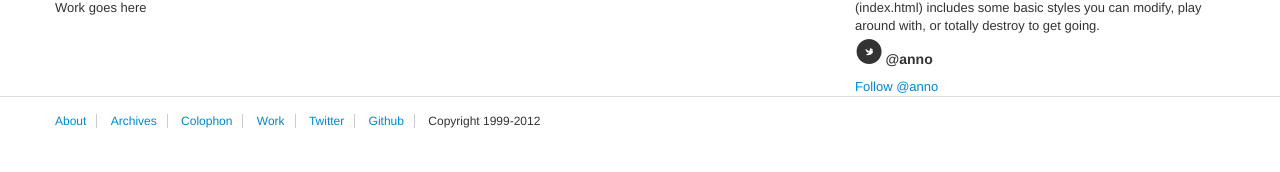
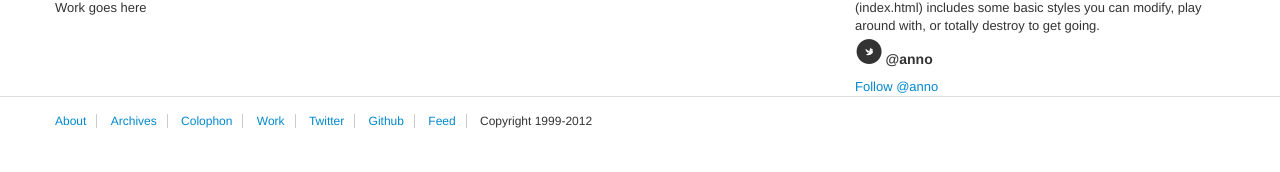
Before and after one commit to stve/stve.github.io, a Jekyll site: the page built from work.html, in a window 1280 px wide. Shown: the part 128-300 px from the top of the page. Built offline with Jekyll 4.4.1, drawn with Linux system fonts in a browser that asks for light colours; nearby versions of some CDN libraries; some web fonts are replaced; library files that are not in the unit come from our copies; Markdown is read by kramdown in place of the engine named in the settings; comment, search, counter and statistics services are not loaded.

Commit message:
add feed link in footer

```diff
--- a/_includes/footer.html
+++ b/_includes/footer.html
@@ -10,6 +10,7 @@
             <li><a href="/work.html" title="Work">Work</a></li>
             <li><a href="https://twitter.com/anno" title="Twitter">Twitter</a></li>
             <li><a href="https://github.com/spagalloco" title="Github">Github</a></li>
+            <li><a href="http://feeds.feedburner.com/flat" title="Feed">Feed</a></li>
             <li>Copyright 1999-{% current_year %}</li>
           </ul>
         </nav>
```
